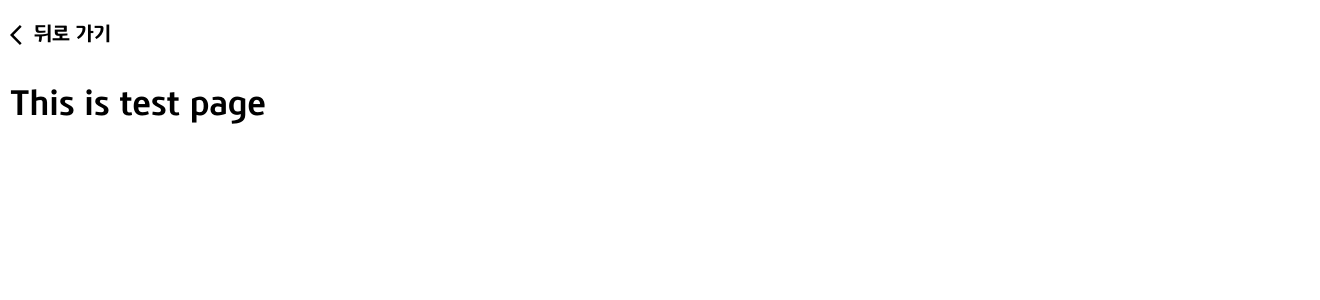
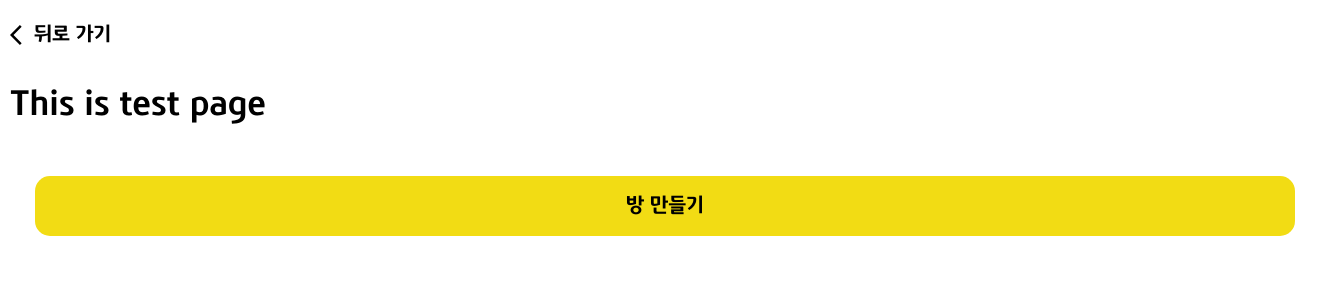
Before and after one commit to cna-bootcamp/subride-front-mono, a React (Create React App) app: page /test in a window 1280 px wide. Shown: the top 300 px of the page, 1320 px wide, since content can reach past the window. Built offline with nearby package versions, Linux system fonts and the light colour scheme; a web font is replaced by a local one.

Commit message:
:sparkles: 공통 버튼 추가
공통 버튼을 추가했습니다. props text에 버튼 텍스트를 입력하면 편하게 사용하실 수 있습니다.

```diff
--- /dev/null
+++ b/src/common/commonButton.jsx
@@ -0,0 +1,28 @@
+import Button from "@mui/material/Button";
+import { styled } from "@mui/material/styles";
+
+const BootstrapButton = styled(Button)({
+  width: "100%",
+  height: "60px",
+  boxShadow: "none",
+  textTransform: "none",
+  fontSize: 20,
+  margin: "25px",
+  backgroundColor: "#F2DC14",
+  color: "#000000",
+  borderRadius: 15,
+  "&:hover": {
+    backgroundColor: "#F2DC14",
+    boxShadow: "none",
+  },
+});
+
+function CommonButton(props) {
+  return (
+    <>
+      <BootstrapButton variant="contained">{props.text}</BootstrapButton>
+    </>
+  );
+}
+
+export default CommonButton;
--- a/src/pages/makeGroup.jsx
+++ b/src/pages/makeGroup.jsx
@@ -2,7 +2,7 @@ import TextField from "@mui/material/TextField";
 import Autocomplete from "@mui/material/Autocomplete";
 import Stack from "@mui/material/Stack";
 import Box from "@mui/material/Box";
-import Header from "../commmon/header";
+import Header from "../common/header";
 
 const accountList = [
   { content: "018302-04-12345 : KB마이핏통장" },
--- a/src/pages/test.jsx
+++ b/src/pages/test.jsx
@@ -1,10 +1,12 @@
 import BackHeader from "../common/backHeader";
+import CommonButton from "../common/commonButton";
 
 function Test() {
   return (
     <>
       <BackHeader text="뒤로 가기"></BackHeader>
       <h1>This is test page</h1>
+      <CommonButton text="방 만들기"></CommonButton>
     </>
   );
 }
```
